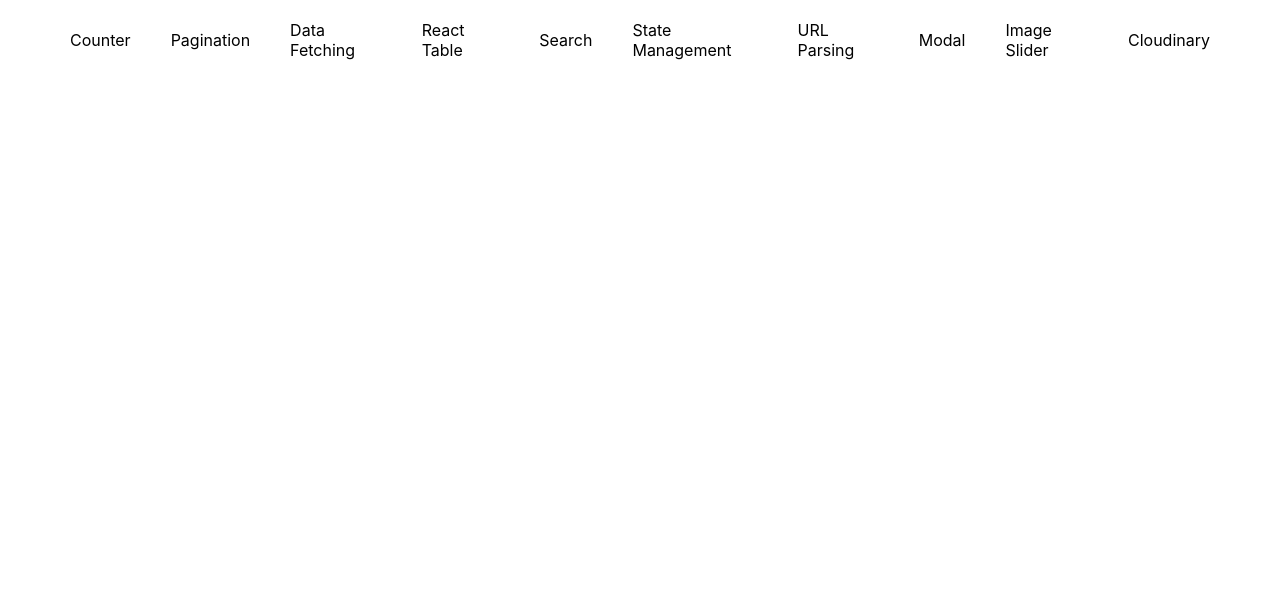
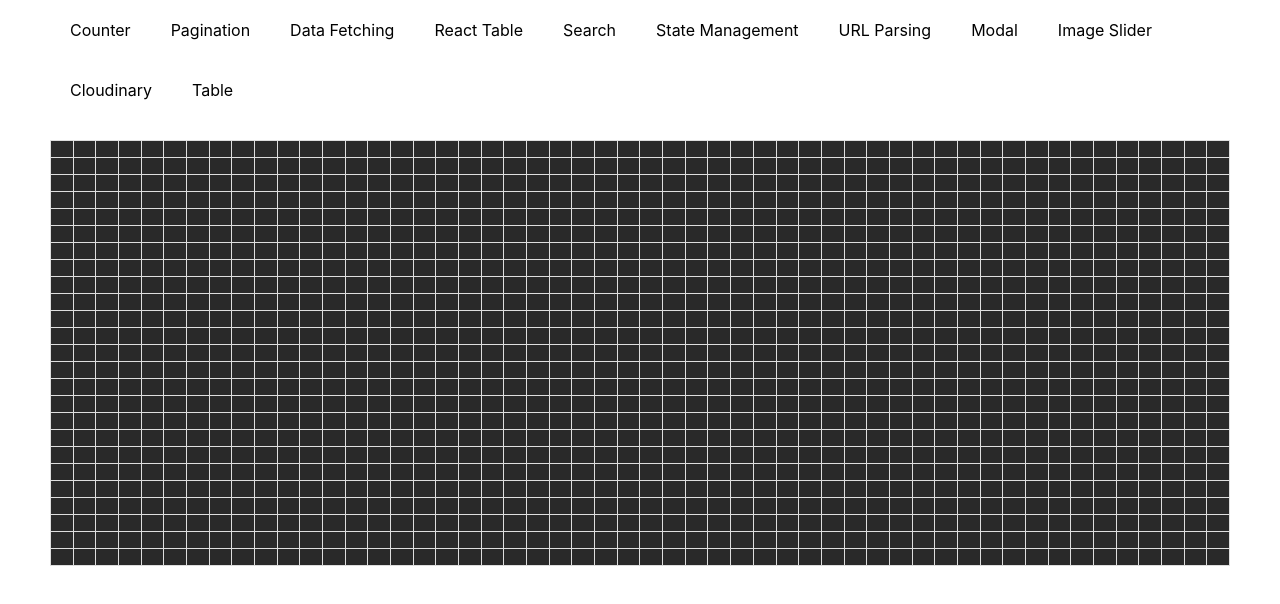
Before and after one commit to godfreyturqz/code-snippets-and-templates, a React (Create React App) app: page /table in a window 1280 px wide. Shown: the top 604 px of the page. Built offline with nearby package versions, Linux system fonts and the light colour scheme.

Commit message:
added table

```diff
--- a/src/App.js
+++ b/src/App.js
@@ -11,6 +11,7 @@ import UrlParsing from './UrlParsing'
 import Modal from './Modal'
 import ImageSlider from './ImageSlider'
 import Cloudinary from './Cloudinary'
+import Table from './Table'
 import 'dotenv/config'
 
 
@@ -30,6 +31,7 @@ function App() {
           <Route path='/modal' component={Modal}/>
           <Route path='/imageslider' component={ImageSlider}/>
           <Route path='/cloudinary' component={Cloudinary}/>
+          <Route path='/table' component={Table}/>
         </Switch>
       </BrowserRouter>
     </div>
--- a/src/Home/Nav.js
+++ b/src/Home/Nav.js
@@ -15,6 +15,7 @@ const Nav = () => {
             <NavLink to='/modal'>Modal</NavLink>
             <NavLink to='/imageslider'>Image Slider</NavLink>
             <NavLink to='/cloudinary'>Cloudinary</NavLink>
+            <NavLink to='/table'>Table</NavLink>
         </NavLinkContainer>
     )
 }
--- a/src/Home/NavStyles.js
+++ b/src/Home/NavStyles.js
@@ -4,8 +4,7 @@ import { Link } from "react-router-dom";
 
 export const NavLinkContainer = styled.div`
     display: flex;
-    justify-content: center;
-    align-items: center;
+    flex-wrap: wrap;
     margin-bottom: 20px;
 `
 
--- /dev/null
+++ b/src/Table/index.js
@@ -0,0 +1,28 @@
+import './styles.css'
+
+
+const index = () => {
+
+    const createTable = () => {
+        let table = []
+
+        for (let i = 0; i < 25; i++) {
+            let children = []
+
+            for (let j = 0; j < 52; j++) {
+                children.push(<td></td>)
+            }
+
+            table.push(<tr>{children}</tr>)
+        }
+        return table
+    }
+
+    return (
+        <table>
+            {createTable()}
+        </table>
+    )
+}
+
+export default index
--- /dev/null
+++ b/src/Table/styles.css
@@ -0,0 +1,3 @@
+td{
+    background: rgb(41, 41, 41);
+}
```
